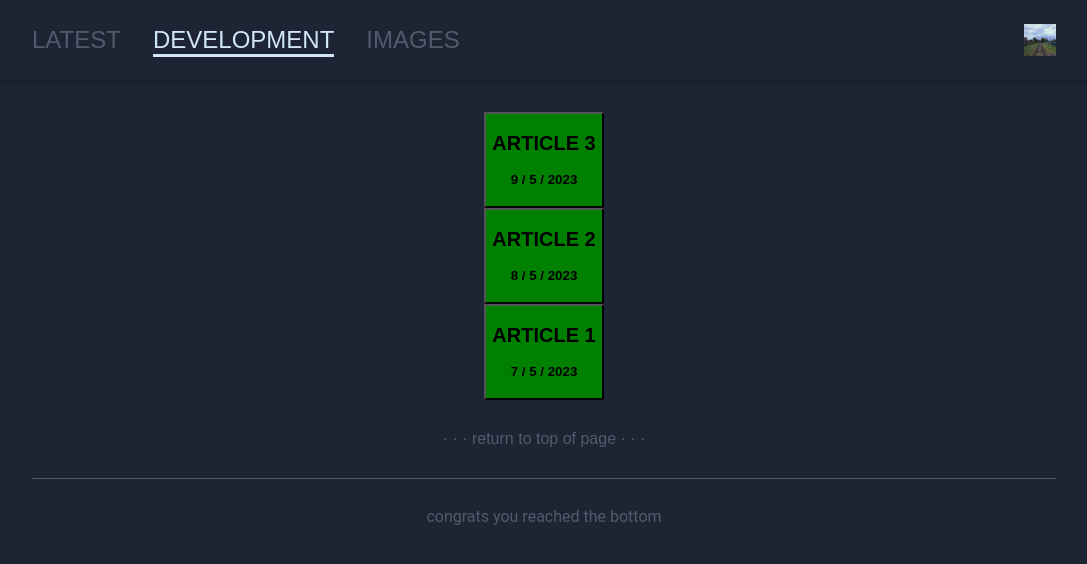
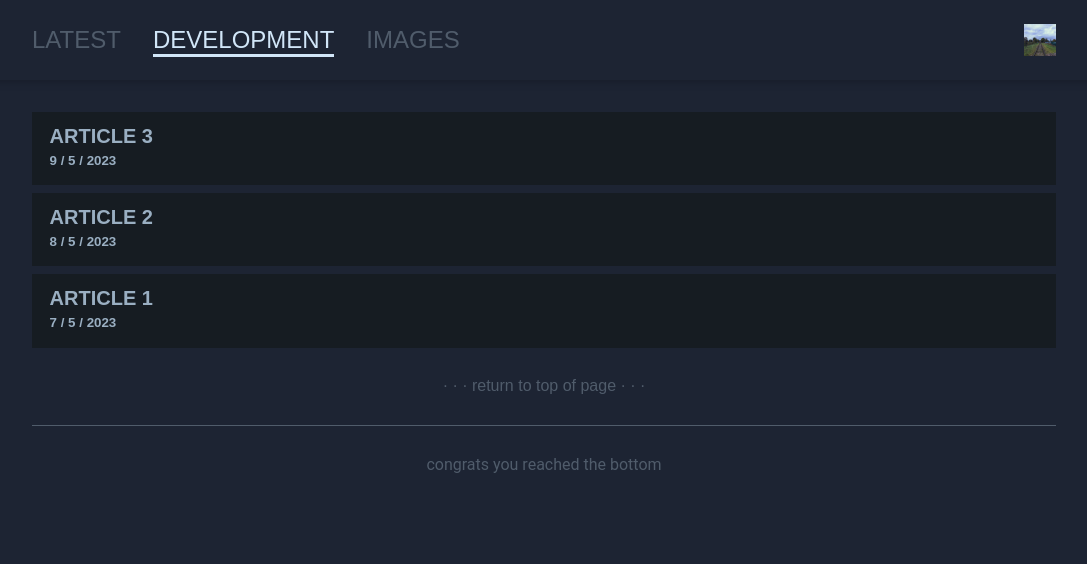
Before and after one commit to ZakGoedegebuur/GenericReactApp, a React (Create React App) app: page / in a window 1280 px wide. Both pictures are taken after a click on the button "DEVELOPMENT". Shown: the top 564 px of the page, without its empty margins (96-1183 px from the left). Built offline with nearby package versions, Linux system fonts and the light colour scheme.

Commit message:
Added styling for the article selection page

```diff
--- a/src/components/Development.js
+++ b/src/components/Development.js
@@ -10,8 +10,10 @@ function DevPageButton(props) {
 
   return (
     <button className="development-selector-element" onClick={() => setSubSection(props.index)}>
-      <h2>{props.title.toUpperCase()}</h2>
-      <h4>{props.date}</h4>
+      <div className="development-selector-element-major-info">
+        <h2 className="development-selector-element-title">{props.title.toUpperCase()}</h2>
+        <h4 className="development-selector-element-date">{props.date}</h4>
+      </div>
     </button>
   );
 }
--- a/src/components/Images.js
+++ b/src/components/Images.js
@@ -1,19 +1,43 @@
-import React from "react";
+import React, { useState } from "react";
 import "../styles/Images.css";
 import { imageData } from "../data/image-data.js";
 
 function Image(props) {
   return (
-    <div className="image-grid-image-container">
+    <button className="image-grid-image-container" onClick={() => props.setDisplayImage(props.index)}>
       <img className="image-grid-image" src={props.img} alt={props.name}/>
-    </div>
+    </button>
   )
 }
 
+function DisplayImage(props) {
+    if (props.displayImage !== undefined) {
+      return (
+        <button className="image-display-background" onClick={() => props.setDisplayImage(undefined)}>
+          <div className="image-display">
+            <img src={imageData.images[props.displayImage].img}/>
+          </div>
+        </button>
+      )
+    }
+    else return <></>
+}
+
 export default function ImagesPage() {
+
+  const [displayImage, setDisplayImage] = useState(undefined);
+
   return (
-    <div className="image-grid">
-      {imageData.images.map((item, index) => { return <Image name={item.name} img={item.img} key={index}/> })}
-    </div>
+    <>
+      <div className="image-grid">
+        {imageData.images.map((item, index) => { return <Image
+        name={item.name}
+        img={item.img}
+        index={index}
+        key={index}
+        setDisplayImage={setDisplayImage}/> })}
+      </div>
+      <DisplayImage displayImage={displayImage} setDisplayImage={setDisplayImage}/>
+    </>
   )
 }
--- a/src/styles/Development.css
+++ b/src/styles/Development.css
@@ -1,8 +1,36 @@
 .development-selector {
   display: flex;
   flex-direction: column;
+  gap: 0.5rem;
+  width: 100%;
 }
 
 .development-selector-element {
-  background-color: green;
+  display: flex;
+  padding: 0.8rem;
+  background-color: rgb(22, 28, 34);
+  color: rgb(154, 175, 194);
+  border: none;
+  cursor: pointer;
+  transition: all 0.15s;
 }
+
+.development-selector-element-major-info {
+  display: flex;
+  flex-direction: column;
+  align-items: start;
+  margin-left: 0.3rem;
+}
+
+.development-selector-element-title {
+  margin: 0rem;
+}
+
+.development-selector-element-date {
+  margin: 0.3rem 0rem 0.3rem 0rem;
+}
+
+.development-selector-element:hover {
+  color: rgb(209, 230, 248);
+  background-color: rgb(15, 19, 23);
+}
--- a/src/styles/ImageDemo.css
+++ /dev/null
@@ -1,5 +0,0 @@
-.ImageDemo {
-  width: 100%;
-  background-color: #2F3B54;
-
-}
--- a/src/styles/Images.css
+++ b/src/styles/Images.css
@@ -13,7 +13,10 @@
   border-radius: 0.2rem;
   overflow: hidden;
   transition: all 0.15s;
-  height: 16rem;
+  max-height: 16rem;
+  background: none;
+  border: none;
+  cursor: pointer;
 }
 
 .image-grid-image-container:hover {
@@ -23,3 +26,30 @@
 .image-grid-image {
   width: 100%;
 }
+
+.image-display-background {
+  background-color: rgba(0, 0, 0, 0.6);
+  position: fixed;
+  border: none;
+  z-index: 200;
+  top: 0px;
+  bottom: 0px;
+  left: 0px;
+  right: 0px;
+}
+
+.image-display {
+  position: fixed;
+  top: 10%;
+  bottom: 10%;
+  left: 10%;
+  right: 10%;
+  display: flex;
+  justify-content: center;
+  height: fit-content;
+  overflow: hidden;
+}
+
+.image-display img {
+  width: 100%;
+}
```
Also changed, not shown: src/components/SelectionPage.js (deleted).
